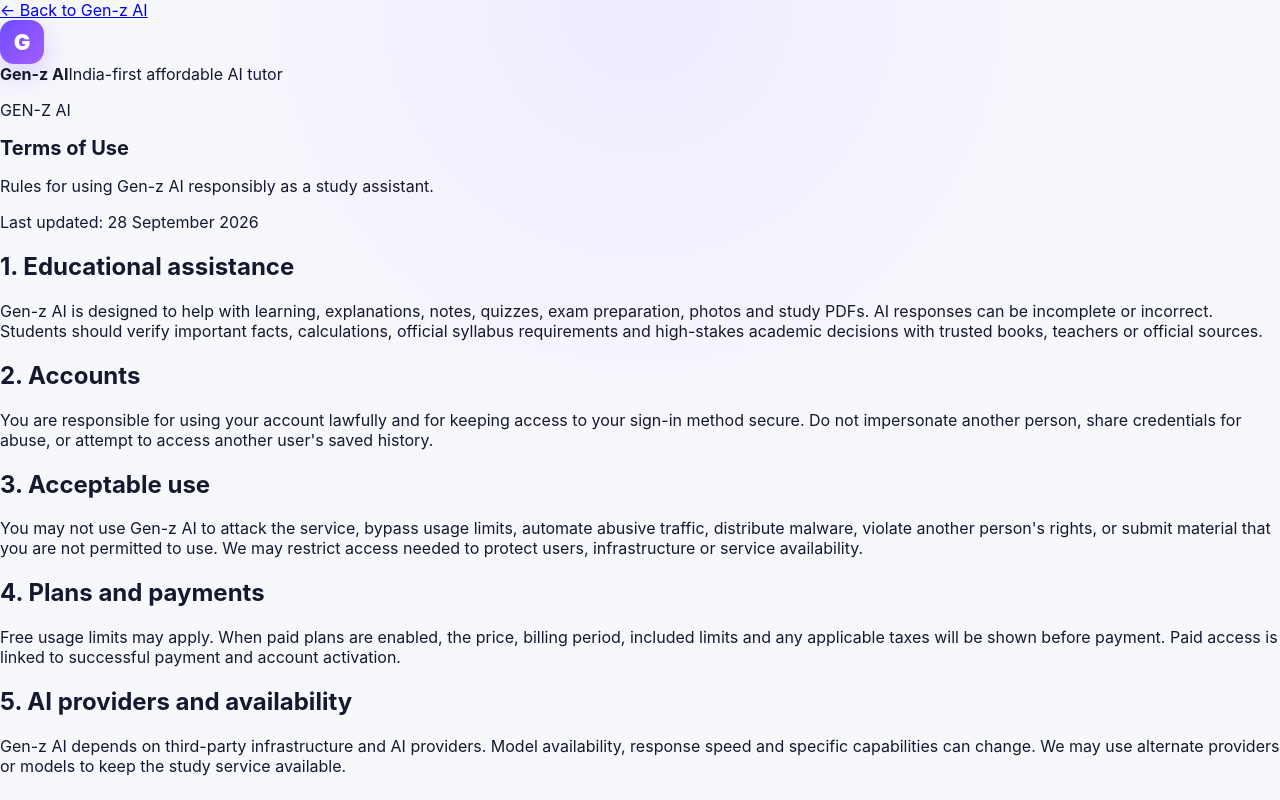
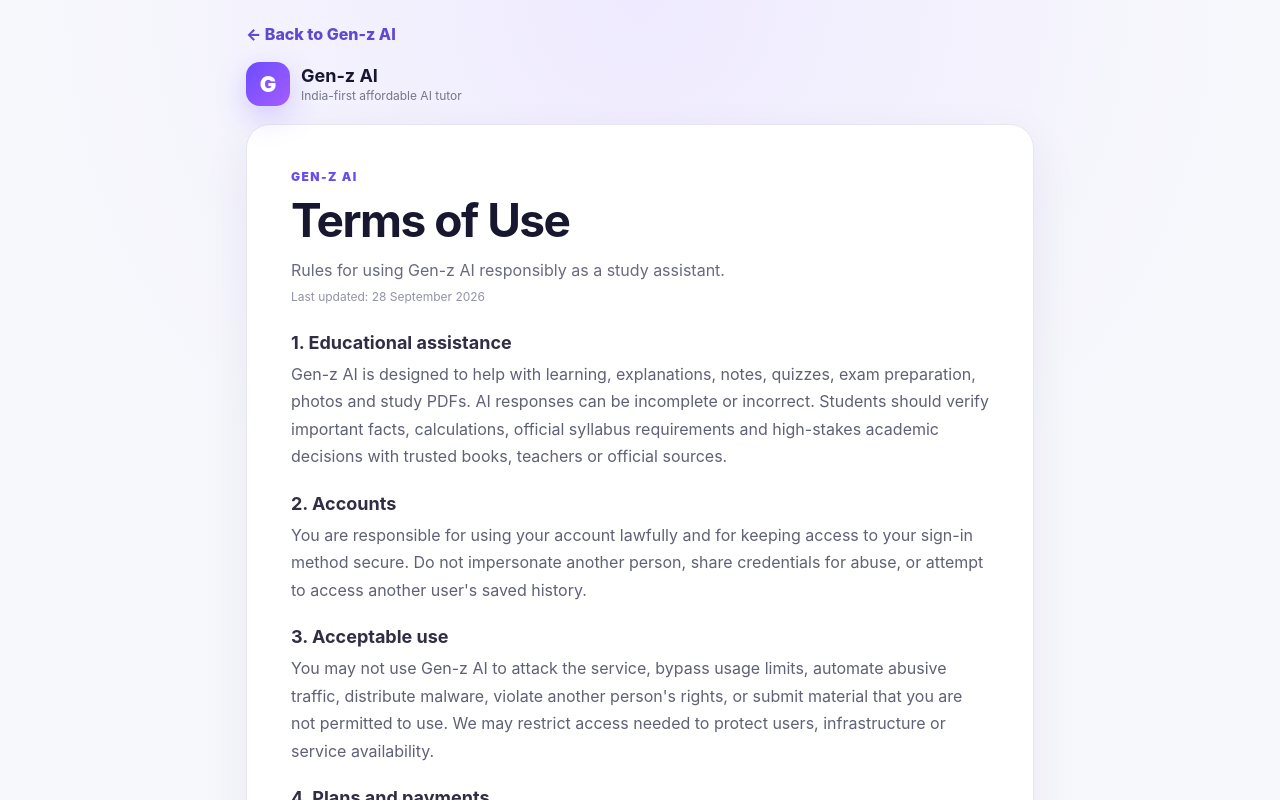
Before and after one commit to tejasvinernational2025-sudo/gen-z-ai, a Next.js app: page /terms in a window 1280 px wide. Shown: the top 800 px of the page. Built offline with nearby package versions, Linux system fonts and the light colour scheme.

Commit message:
Style legal pages and footer links

```diff
--- a/app/globals.css
+++ b/app/globals.css
@@ -100,6 +100,27 @@ textarea { width:100%; resize:none; border:0; outline:0; background:#f7f7fb; bor
 .inputRow button:disabled { opacity:.45; cursor:not-allowed; }
 
 footer { text-align:center; color:#898b9c; font-size:12px; padding:20px 0 0; }
+.footerLinks { display:flex; flex-wrap:wrap; justify-content:center; gap:12px; margin-top:8px; }
+.footerLinks a { color:#6550c9; text-decoration:none; font-weight:700; }
+.footerLinks a:hover { text-decoration:underline; }
+
+.legalShell { width:min(820px,100%); margin:0 auto; min-height:100vh; padding:24px 16px 40px; }
+.legalBack { display:inline-block; color:#5f49ce; text-decoration:none; font-weight:800; margin-bottom:18px; }
+.legalHeader { display:flex; align-items:center; gap:11px; margin-bottom:18px; }
+.legalHeader > div:last-child { display:flex; flex-direction:column; gap:2px; }
+.legalHeader strong { font-size:18px; }
+.legalHeader span { color:#74768a; font-size:12px; }
+.legalCard { background:white; border:1px solid #e8e5f2; border-radius:24px; box-shadow:0 18px 50px rgba(38,31,79,.07); padding:clamp(22px,5vw,44px); }
+.legalEyebrow { margin:0 0 8px; color:#694dec; font-size:12px; font-weight:900; letter-spacing:.12em; }
+.legalCard h1 { margin:0; font-size:clamp(30px,6vw,46px); letter-spacing:-1.5px; }
+.legalSubtitle { color:#686a7e; line-height:1.6; margin:10px 0 5px; }
+.legalUpdated { color:#9293a3; font-size:12px; margin:0 0 28px; }
+.legalContent { display:flex; flex-direction:column; gap:22px; }
+.legalContent section { display:flex; flex-direction:column; gap:8px; }
+.legalContent h2 { margin:0; color:#302e43; font-size:18px; }
+.legalContent p { margin:0; color:#5f6174; line-height:1.72; }
+.legalNav { display:flex; flex-wrap:wrap; justify-content:center; gap:12px; padding:18px 0 0; }
+.legalNav a { color:#6550c9; text-decoration:none; font-size:12px; font-weight:800; }
 
 @media (max-width: 700px) {
   .shell { padding:12px 10px 22px; }
```
